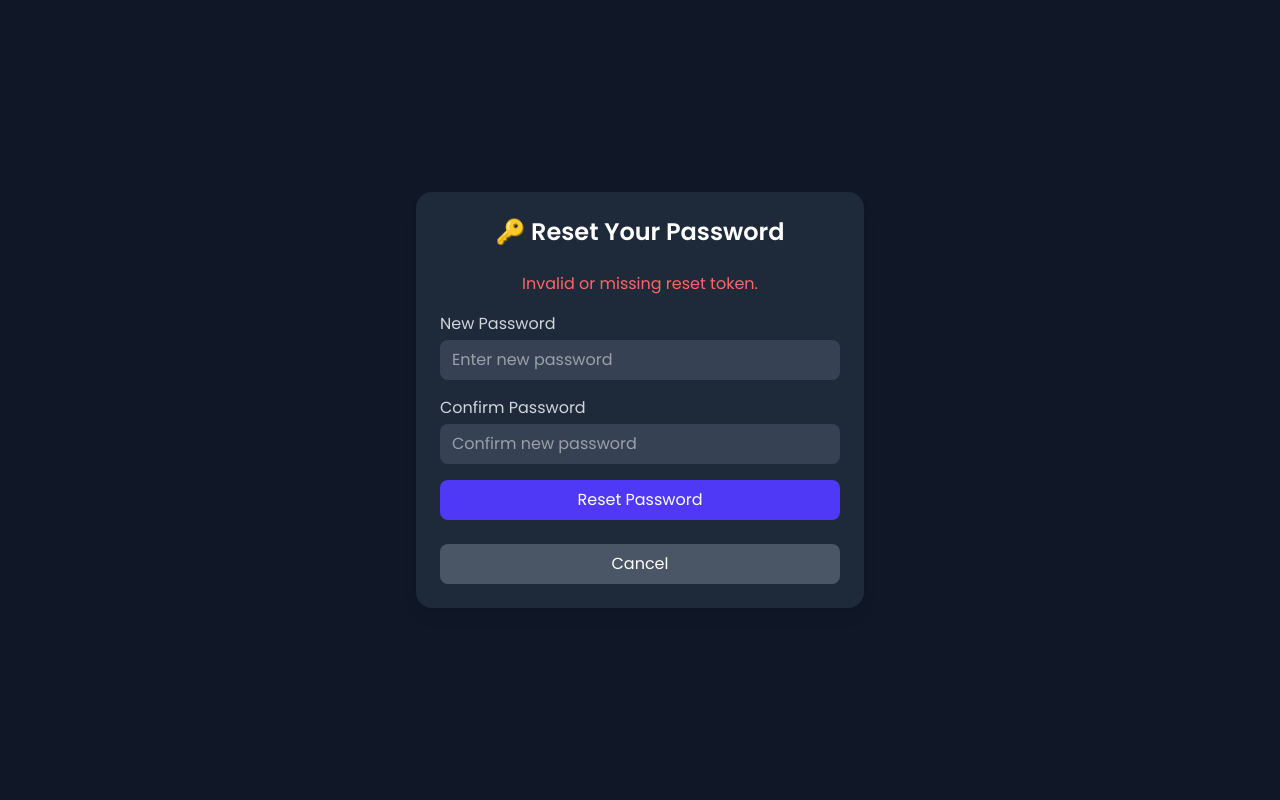
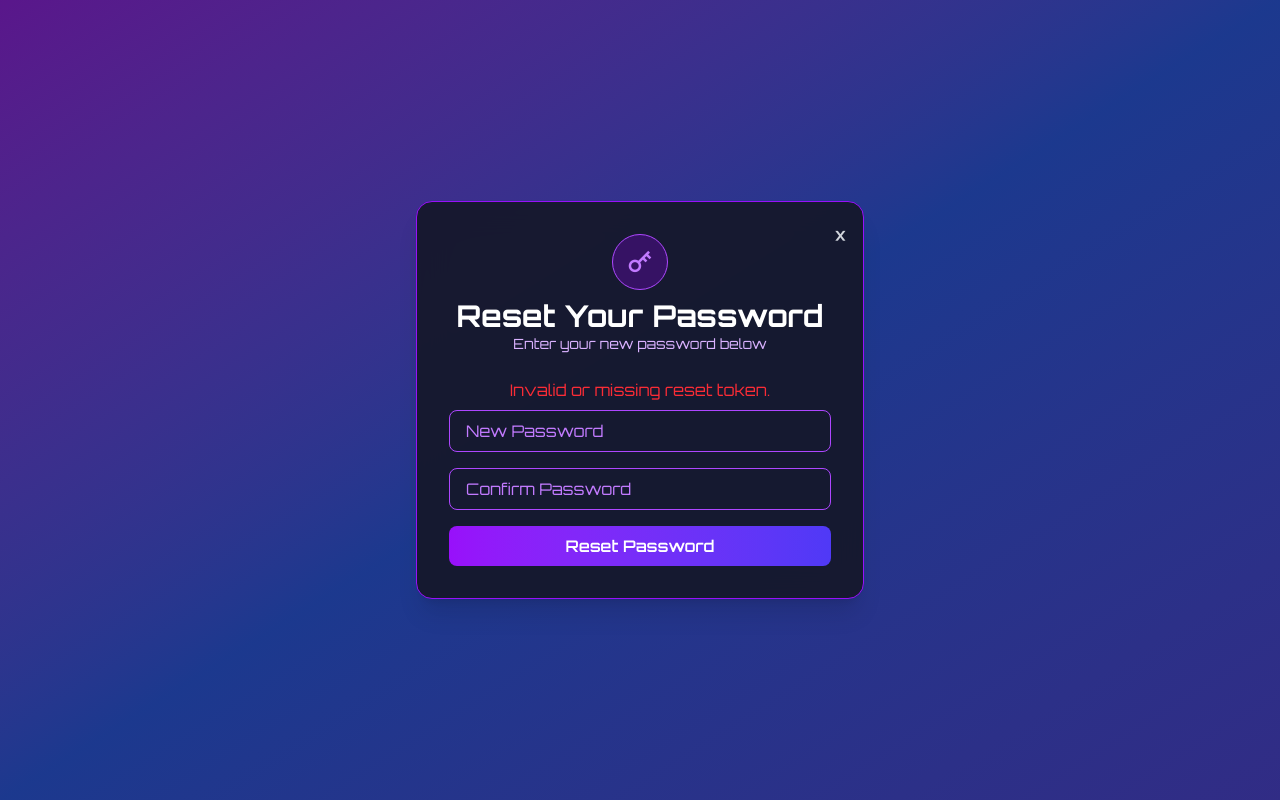
Before and after one commit to CcpC-cuj/CampVerse, a React (Vite) app in the folder Frontend/: page /reset-password in a window 1280 px wide. Built offline with nearby package versions, Linux system fonts and the light colour scheme; no server answers.

Commit message:
Implement reset password functionality and add Forgot Password modal

```diff
--- a/Frontend/src/App.jsx
+++ b/Frontend/src/App.jsx
@@ -102,7 +102,7 @@ function App() {
               </ProtectedRoute>
             }
           />
-          <Route path="/reset-password" element={<ResetPassword />} />
+            <Route path="/reset-password" element={<ResetPassword />} />
           <Route path="/oauth-callback" element={<OAuthCallback />} />
           <Route path="*" element={<Landing />} />
         </Routes>
--- a/Frontend/src/api.js
+++ b/Frontend/src/api.js
@@ -271,3 +271,12 @@ export async function deleteMyAccount() {
 }
 
 // Add more API functions as needed (e.g., getProfile, updateProfile, etc.)
+// Reset password with token
+export async function resetPassword({ token, password }) {
+  const res = await fetch(`${API_URL}/api/users/reset-password`, {
+    method: 'POST',
+    headers: { 'Content-Type': 'application/json' },
+    body: JSON.stringify({ token, password })
+  });
+  return res.json();
+}
--- /dev/null
+++ b/Frontend/src/pages/ForgotPasswordModal.jsx
@@ -0,0 +1,72 @@
+// src/pages/ForgotPasswordModal.jsx
+import React, { useState } from "react";
+import { forgotPassword } from "../api";
+
+const ForgotPasswordModal = ({ onClose }) => {
+  const [email, setEmail] = useState("");
+  const [loading, setLoading] = useState(false);
+  const [message, setMessage] = useState("");
+  const [error, setError] = useState("");
+
+  const handleSubmit = async (e) => {
+    e.preventDefault();
+    setMessage("");
+    setError("");
+    setLoading(true);
+    try {
+      const res = await forgotPassword({ email });
+      if (res.success || res.message) {
+        setMessage(res.message || "Reset link sent! Check your email.");
+      } else {
+        setError(res.error || "Failed to send reset link.");
+      }
+    } catch {
+      setError("Failed to send reset link.");
+    } finally {
+      setLoading(false);
+    }
+  };
+
+  return (
+    <div className="fixed inset-0 z-50 flex items-center justify-center bg-black/60 backdrop-blur-sm">
+      <div className="relative w-full max-w-md p-8 bg-[rgba(21,23,41,0.92)] border border-purple-600 backdrop-blur-lg rounded-2xl shadow-xl overflow-hidden">
+        <button
+          onClick={onClose}
+          className="absolute top-4 right-4 text-gray-300 hover:text-white text-2xl"
+        >
+          &times;
+        </button>
+        <div className="text-center mb-6">
+          <div className="flex justify-center mb-2">
+            <span className="inline-flex items-center justify-center w-14 h-14 rounded-full bg-purple-700/30 border border-purple-500">
+              <i className="ri-mail-send-line text-3xl text-purple-400" />
+            </span>
+          </div>
+          <h2 className="text-2xl font-bold text-white">Forgot Password?</h2>
+          <p className="text-sm text-purple-300">Enter your email to receive a reset link</p>
+        </div>
+        {error && <div className="text-red-400 text-center mb-2">{error}</div>}
+        {message && <div className="text-green-400 text-center mb-2">{message}</div>}
+        <form onSubmit={handleSubmit} className="space-y-4">
+          <input
+            type="email"
+            value={email}
+            onChange={e => setEmail(e.target.value)}
+            className="w-full px-4 py-2 bg-transparent border border-purple-500 rounded-lg text-white placeholder-purple-400 focus:outline-none focus:ring-2 focus:ring-purple-400"
+            placeholder="Enter your email"
+            required
+          />
+          <button
+            type="submit"
+            disabled={loading}
+            className="w-full bg-gradient-to-r from-purple-600 to-indigo-600 hover:from-purple-700 hover:to-indigo-700 text-white py-2 rounded-lg font-semibold transition disabled:opacity-50"
+          >
+            {loading ? "Sending..." : "Send Reset Link"}
+          </button>
+        </form>
+      </div>
+    </div>
+  );
+};
+
+export default ForgotPasswordModal;
--- a/Frontend/src/pages/LoginModal.jsx
+++ b/Frontend/src/pages/LoginModal.jsx
@@ -4,7 +4,7 @@ import { googleSignIn, login } from "../api";
 import { initializeGoogleAuth, getGoogleToken } from "../utils/googleAuth";
 import { useAuth } from "../contexts/AuthContext";
 
-const LoginModal = ({ onClose, onSwitchToSignup }) => {
+const LoginModal = ({ onClose, onSwitchToSignup, onForgotPassword }) => {
   const [showPassword, setShowPassword] = useState(false);
   const [isLoading, setIsLoading] = useState(false);
   const [formData, setFormData] = useState({ email: '', password: '' });
@@ -150,6 +150,15 @@ const LoginModal = ({ onClose, onSwitchToSignup }) => {
             {isLoading ? 'Logging in...' : 'Log In'}
           </button>
         </form>
+              <div className="flex justify-end mt-2">
+                <button
+                  type="button"
+                  className="text-purple-400 hover:text-purple-300 text-sm underline"
+                  onClick={typeof onForgotPassword === 'function' ? onForgotPassword : undefined}
+                >
+                  Forgot Password?
+                </button>
+              </div>
 
         {/* Or divider */}
         <div className="flex items-center my-4">
--- a/Frontend/src/pages/ResetPassword.jsx
+++ b/Frontend/src/pages/ResetPassword.jsx
@@ -1,10 +1,18 @@
 // src/pages/ResetPassword.js
 import React, { useState, useEffect } from "react";
 import { useSearchParams, useNavigate } from "react-router-dom";
+import { resetPassword } from "../api";
 
 export default function ResetPassword() {
+  const navigate = useNavigate();
   const [searchParams] = useSearchParams();
-  const navigate = useNavigate();
+  useEffect(() => {
+    // Fallback: if user does not click reset, redirect to landing page after 2 minutes
+    const timer = setTimeout(() => {
+      navigate("/");
+    }, 120000);
+    return () => clearTimeout(timer);
+  }, [navigate]);
 
   const token = searchParams.get("token");
 
@@ -36,19 +44,10 @@ export default function ResetPassword() {
     try {
       setLoading(true);
       setError(null);
-      const res = await fetch("https://campverse-26hm.onrender.com/api/users/reset-password", {
-        method: "POST",
-        headers: {
-          "Content-Type": "application/json",
-        },
-        body: JSON.stringify({ token, password }),
-      });
-
-      const data = await res.json();
-
-      if (res.ok) {
-        setMessage("Password reset successful! Redirecting to login...");
-        setTimeout(() => navigate("/login"), 3000);
+      const data = await resetPassword({ token, password });
+      if (!data.error && !data.message?.toLowerCase().includes('invalid')) {
+        setMessage("Password reset successful! Redirecting to home...");
+        setTimeout(() => navigate("/"), 3000);
       } else {
         setError(data.message || "Invalid or expired link.");
       }
@@ -60,55 +59,54 @@ export default function ResetPassword() {
   };
 
   return (
-    <div className="flex items-center justify-center min-h-screen bg-gray-900">
-      <div className="w-full max-w-md p-6 bg-gray-800 rounded-2xl shadow-lg">
-        <h2 className="text-2xl font-semibold text-center text-white mb-6">
-          🔑 Reset Your Password
-        </h2>
+    <div className="bg-gradient-to-br from-purple-900 via-blue-900 to-indigo-900 fixed inset-0 z-40 flex items-center justify-center bg-black/60 backdrop-blur-sm">
+      <div className="relative w-full max-w-md p-8 bg-[rgba(21,23,41,0.92)] border border-purple-600 backdrop-blur-lg rounded-2xl shadow-xl overflow-hidden">
+        {/* Close button */}
+        <button
+          onClick={() => navigate("/login")}
+          className="absolute top-4 right-4 text-gray-300 hover:text-white text-2xl"
+        >
+          &times;
+        </button>
 
-        {error && <p className="text-red-400 mb-4 text-center">{error}</p>}
-        {message && <p className="text-green-400 mb-4 text-center">{message}</p>}
+        {/* Header */}
+        <div className="text-center mb-6">
+          <div className="flex justify-center mb-2">
+            <span className="inline-flex items-center justify-center w-14 h-14 rounded-full bg-purple-700/30 border border-purple-500">
+              <i className="ri-key-2-line text-3xl text-purple-400" />
+            </span>
+          </div>
+          <h2 className="text-3xl font-bold text-white">Reset Your Password</h2>
+          <p className="text-sm text-purple-300">Enter your new password below</p>
+        </div>
+
+        {error && <div className="text-red-500 text-center mb-2">{error}</div>}
+        {message && <div className="text-green-400 text-center mb-2">{message}</div>}
 
         {!message && (
           <form onSubmit={handleSubmit} className="space-y-4">
-            <div>
-              <label className="block text-gray-300">New Password</label>
             <input
               type="password"
               value={password}
               onChange={(e) => setPassword(e.target.value)}
-                className="w-full mt-1 px-3 py-2 rounded-lg bg-gray-700 text-white focus:ring-2 focus:ring-indigo-500"
-                placeholder="Enter new password"
+              className="w-full px-4 py-2 bg-transparent border border-purple-500 rounded-lg text-white placeholder-purple-400 focus:outline-none focus:ring-2 focus:ring-purple-400"
+              placeholder="New Password"
               required
             />
-            </div>
-
-            <div>
-              <label className="block text-gray-300">Confirm Password</label>
             <input
               type="password"
               value={confirmPassword}
               onChange={(e) => setConfirmPassword(e.target.value)}
-                className="w-full mt-1 px-3 py-2 rounded-lg bg-gray-700 text-white focus:ring-2 focus:ring-indigo-500"
-                placeholder="Confirm new password"
+              className="w-full px-4 py-2 bg-transparent border border-purple-500 rounded-lg text-white placeholder-purple-400 focus:outline-none focus:ring-2 focus:ring-purple-400"
+              placeholder="Confirm Password"
               required
             />
-            </div>
-
             <button
               type="submit"
               disabled={loading}
-              className="w-full bg-indigo-600 hover:bg-indigo-700 text-white py-2 rounded-lg transition disabled:opacity-50"
+              className="w-full bg-gradient-to-r from-purple-600 to-indigo-600 hover:from-purple-700 hover:to-indigo-700 text-white py-2 rounded-lg font-semibold transition disabled:opacity-50"
             >
               {loading ? "Resetting..." : "Reset Password"}
-            </button>
-
-            <button
-              type="button"
-              onClick={() => navigate("/login")}
-              className="w-full mt-2 bg-gray-600 hover:bg-gray-700 text-white py-2 rounded-lg transition"
-            >
-              Cancel
             </button>
           </form>
         )}
--- a/Frontend/src/pages/landing.jsx
+++ b/Frontend/src/pages/landing.jsx
@@ -14,6 +14,7 @@ import Testimonials from "../landing/testimonial";
 import FaqCta from "../landing/faq";
 import Footer from "../landing/footer";
 import FeaturesSection from "../landing/features";
+import ForgotPasswordModal from "./ForgotPasswordModal";
 
 const Landing = () => {
   const navigate = useNavigate();
@@ -26,6 +27,8 @@ const Landing = () => {
   // NEW: State for OTP modal
   const [showOtp, setShowOtp] = useState(false);
   const [otpEmail, setOtpEmail] = useState("");
+
+  const [showForgotPassword, setShowForgotPassword] = useState(false);
 
   // OAuth handling directly in landing page as fallback
   useEffect(() => {
@@ -110,6 +113,17 @@ const Landing = () => {
             setShowLogin(false);
             setShowSignup(true);
           }}
+          onForgotPassword={() => {
+            setShowLogin(false);
+            setShowForgotPassword(true);
+          }}
+        />
+      )}
+
+      {/* Forgot Password Modal */}
+      {showForgotPassword && (
+        <ForgotPasswordModal
+          onClose={() => setShowForgotPassword(false)}
         />
       )}
 
```
Lines whose indentation alone changed are shown as unchanged.
